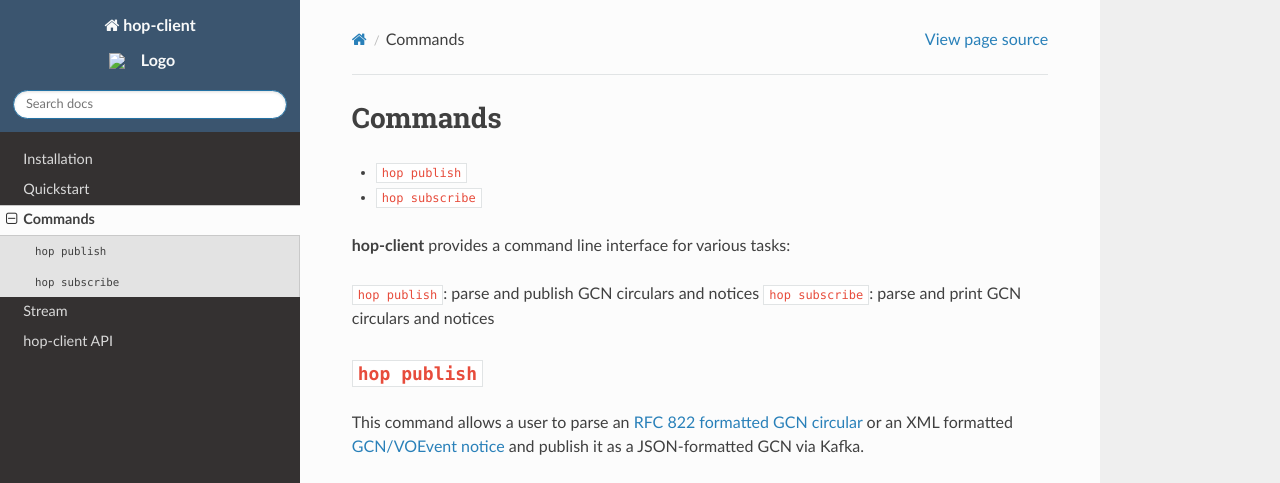
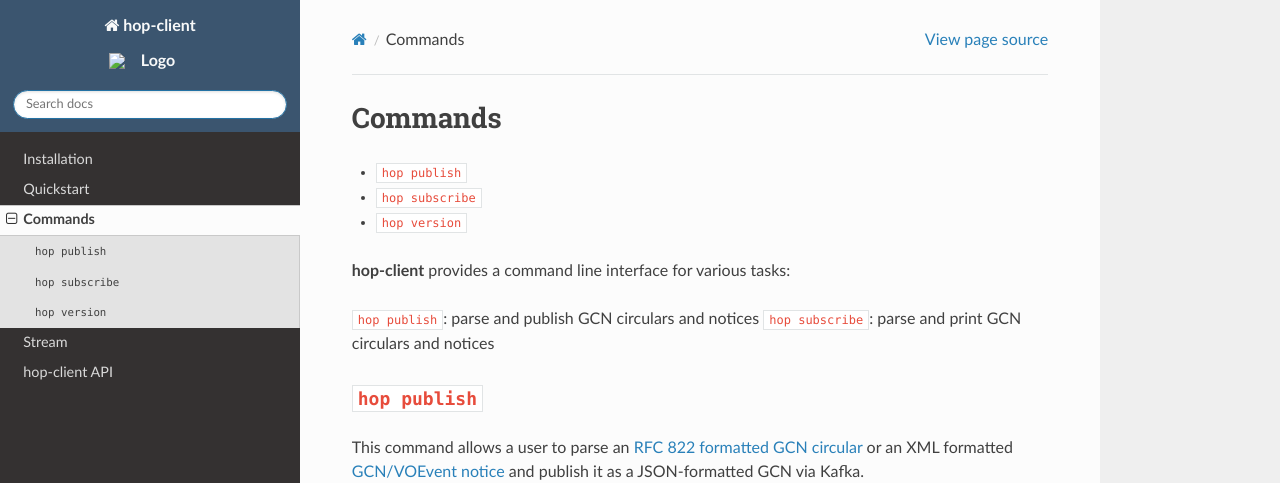
Before and after one commit to scimma/hop-client, a Sphinx documentation site: the page built from doc/user/commands.rst, in a window 1280 px wide and 1277 px high. Shown: the top 483 px of the window. Built offline with Sphinx 7.4.7 and the Read the Docs theme 2.0.0, drawn with Linux system fonts in a browser that asks for light colours; some of the changed text lies outside the part shown; grey boxes are pictures that could not be loaded.

Commit message:
adding version command

```diff
--- a/doc/user/commands.rst
+++ b/doc/user/commands.rst
@@ -30,3 +30,11 @@ topic and display it on stdout via a pretty-print or JSON dump.
 
 .. program-output:: hop subscribe --help
    :nostderr:
+
+:code:`hop version`
+~~~~~~~~~~~~~~~~~~~~~~
+
+This command prints all the versions of the dependencies
+
+.. program-output:: hop version --help
+   :nostderr:
```
